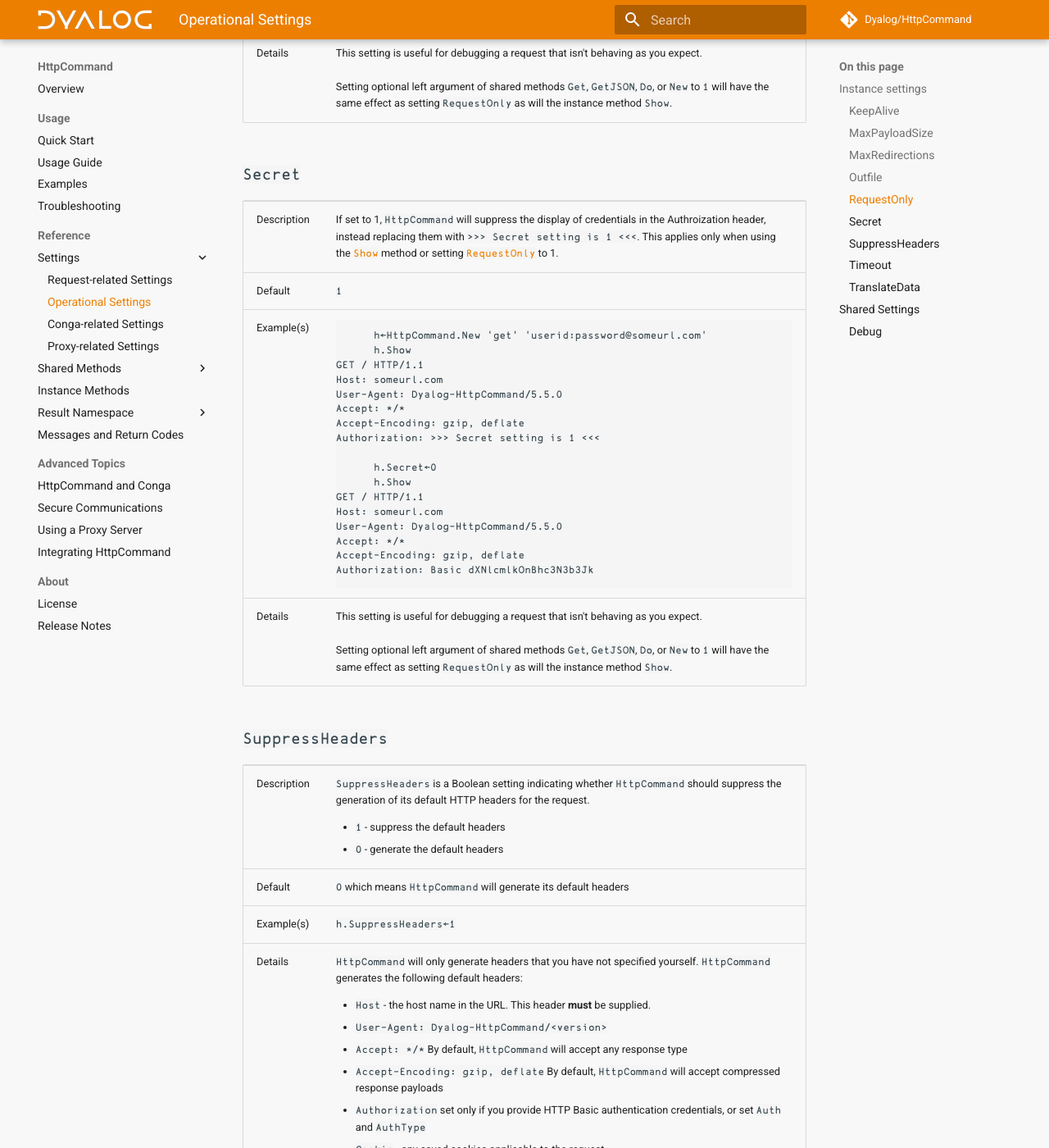
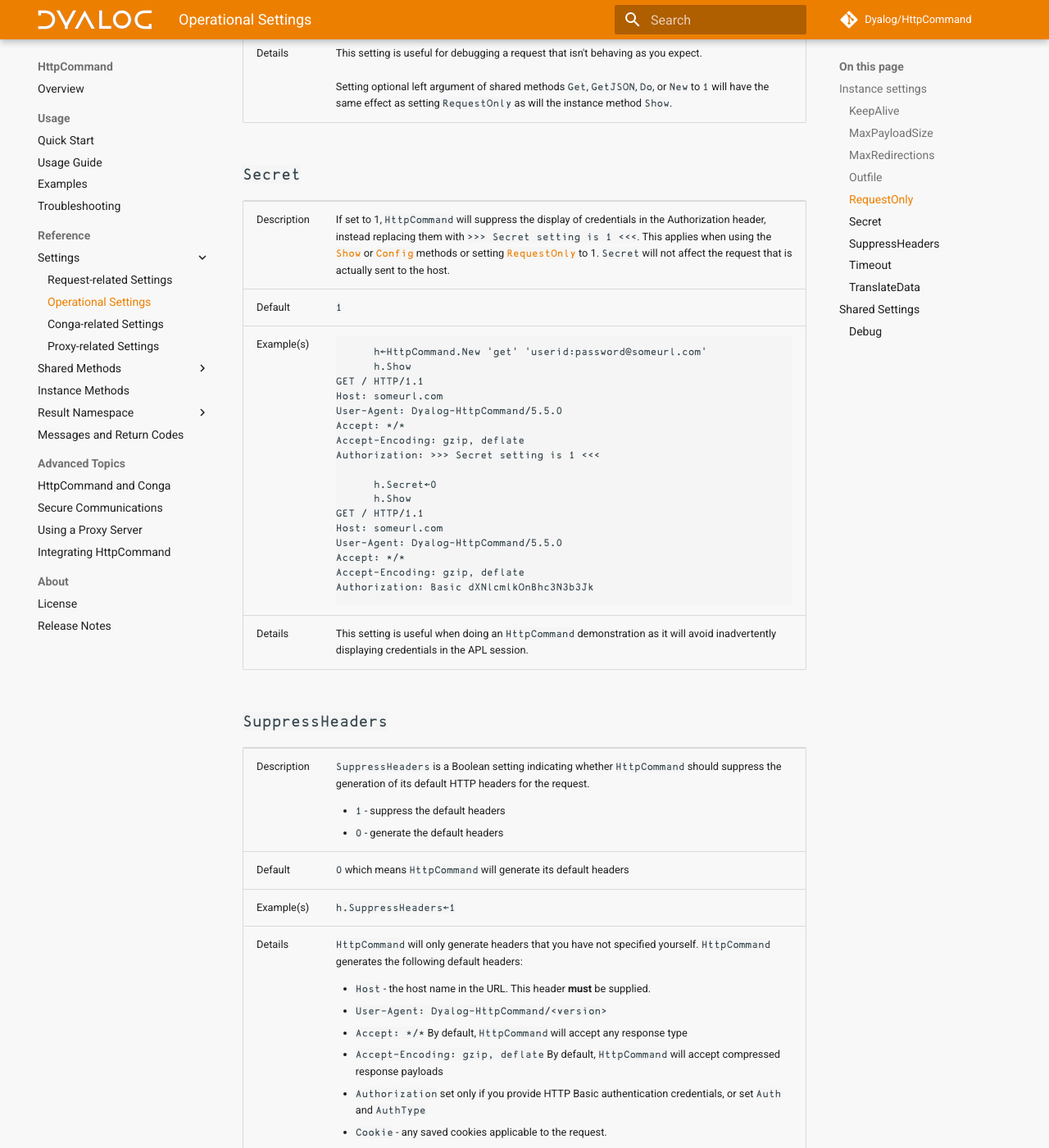
Before and after one commit to Dyalog/HttpCommand, an MkDocs documentation site: the page built from docs/operational-settings.md, in a window 1280 px wide and 1400 px high, scrolled down 2589 px. Shown: the whole window at 82% size. Built offline with MkDocs 1.6.1 and Material for MkDocs 9.7.7, drawn with Linux system fonts in a browser that asks for light colours; comment, search, counter and statistics services are not loaded.

Commit message:
Fix typo and add clarification to operational-settings.md

```diff
--- a/docs/operational-settings.md
+++ b/docs/operational-settings.md
@@ -80,7 +80,7 @@ Setting optional left argument of shared methods <code>Get</code>, <code>GetJSON
 ### `Secret`
 <table><tr>
 <td>Description</td>
-<td>If set to 1, <code>HttpCommand</code> will suppress the display of credentials in the Authroization header, instead replacing them with <code>&gt;&gt;&gt; Secret setting is 1 &lt;&lt;&lt;</code>. This applies only when using the <a href="./instance-methods.md#show"><code>Show</code></a> method or setting <a href="#requestonly"><code>RequestOnly</code></a> to 1.</td></tr>
+<td>If set to 1, <code>HttpCommand</code> will suppress the display of credentials in the Authorization header, instead replacing them with <code>&gt;&gt;&gt; Secret setting is 1 &lt;&lt;&lt;</code>. This applies when using the <a href="./instance-methods.md#show"><code>Show</code></a> or <a href="./instance-methods.md#config"><code>Config</code></a> methods or setting <a href="#requestonly"><code>RequestOnly</code></a> to 1. <code>Secret</code> will not affect the request that is actually sent to the host.</td></tr>
 <tr><td>Default</td>
 <td><code>1</code></td></tr>
 <tr><td>Example(s)</td>
@@ -104,8 +104,7 @@ Accept-Encoding: gzip, deflate
 Authorization: Basic dXNlcmlkOnBhc3N3b3Jk
 </code></pre></td></tr>
 <tr><td>Details</td>
-<td>This setting is useful for debugging a request that isn't behaving as you expect.<br/><br/>
-Setting optional left argument of shared methods <code>Get</code>, <code>GetJSON</code>, <code>Do</code>, or <code>New</code> to <code>1</code> will have the same effect as setting <code>RequestOnly</code> as will the instance method <code>Show</code>.</td></tr></table>
+<td>This setting is useful when doing an <code>HttpCommand</code> demonstration as it will avoid inadvertently displaying credentials in the APL session.</td></tr></table>
 
 ### `SuppressHeaders`
 <table><tr>
```
